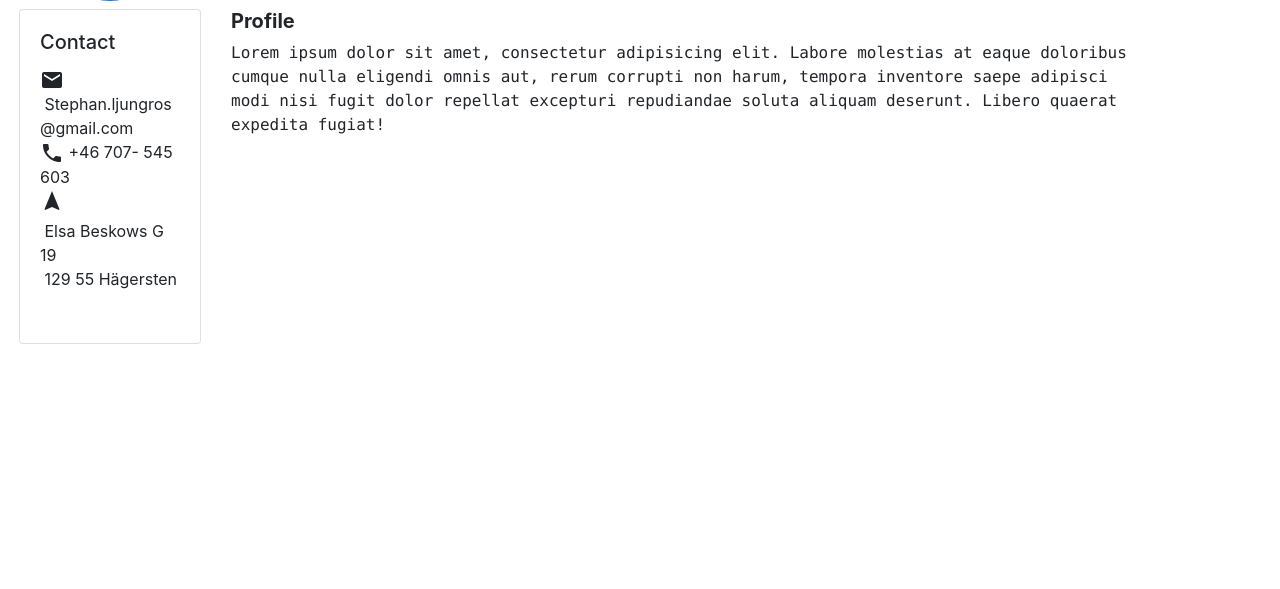
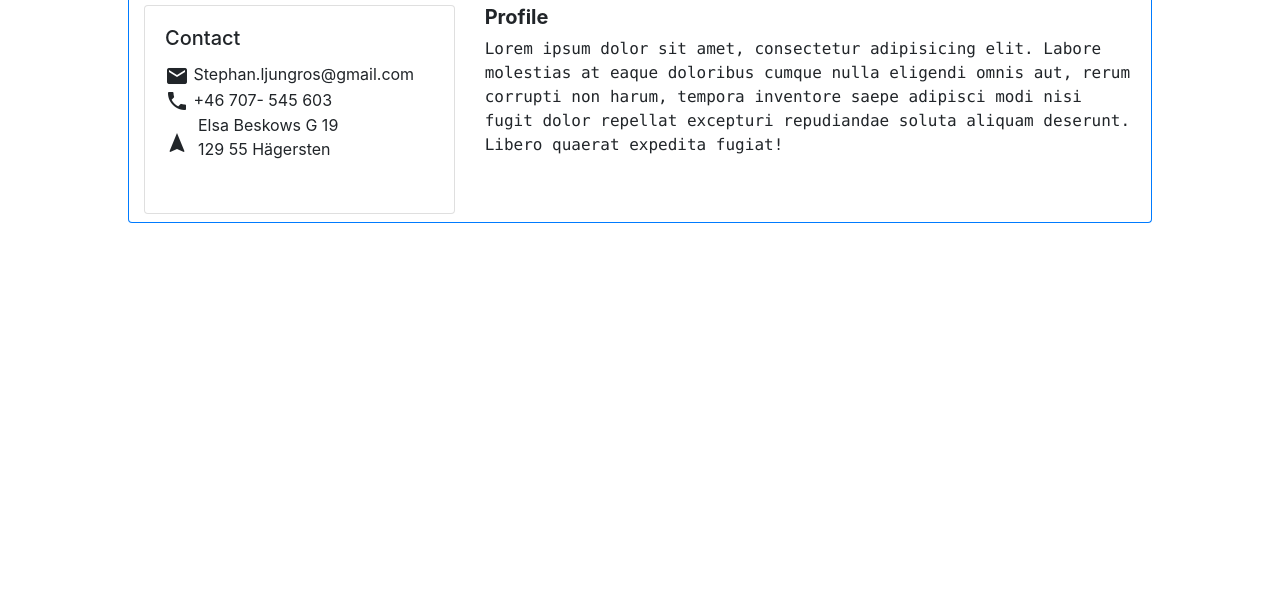
Before and after one commit to xavizus/assignment-2-javascript2, a website built with webpack: page dist/index.html in a window 1280 px wide. Shown: the part 211-800 px from the top of the page. Built offline with Linux system fonts and the light colour scheme.

Commit message:
Fixed some width issues.

```diff
--- a/src/css/style.scss
+++ b/src/css/style.scss
@@ -9,8 +9,26 @@ $theme-colors: (
   max-width: 200px;
 }
 
+@media screen and (min-width: 576px) {
+  .w-sm {
+    width: 100% !important;
+  }
+}
 
+@media screen and (min-width: 768px) {
+  .w-md {
+    width: 100% !important;
+  }
+}
 
-.left-column {
-  max-width: 400px !important;
+@media screen and (min-width: 992px) {
+  .w-lg {
+    width: 80% !important;
+  }
 }
+
+@media screen and (min-width: 1200px) {
+  .w-xl {
+    width: 80% !important;
+  }
+}
```
Also changed, not shown: dist/index.html, dist/main.js.
